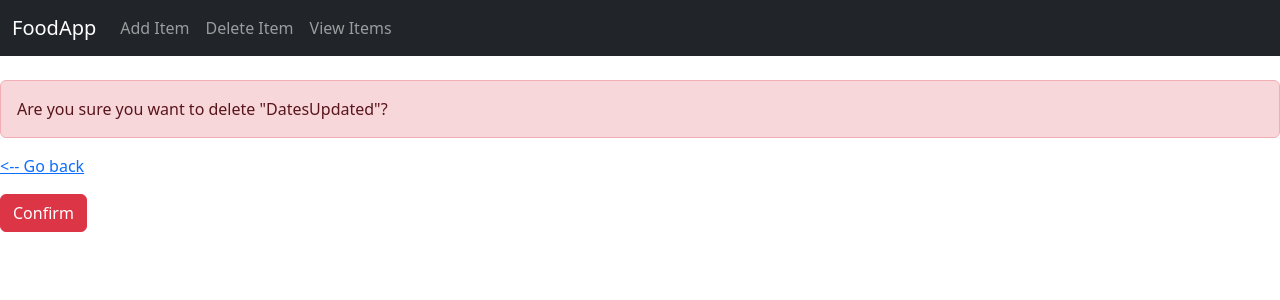
After one commit to THENHKHAN/Food-Menu-App-Using-Django, a Django app: page /food/delete/1 in a window 1280 px wide. The commit adds this page. Shown: the top 300 px of the page. Run offline with Django 4.2, Linux system fonts and the light colour scheme; data comes from the database, SQL or seed files in the repository; both versions use the stored data as it was after the commit.

Commit message:
Implemented DELETE Functionality- Go in detail and you get Delete button link click and it will open confirmation then choose back or confirm delete

```diff
--- a/foodProj/food/templates/detail.html
+++ b/foodProj/food/templates/detail.html
@@ -14,6 +14,7 @@
         <h4>{{item.item_desc}}</h4>
         <h6>${{item.item_price}}</h6>
         <a href="{% url 'food:update_item' item.id %}" class="btn btn-primary">Update</a>
+        <a href="{% url 'food:delete_item' item.id %}" class="btn btn-danger">Delete</a>
     </div>
 
 </div>
--- /dev/null
+++ b/foodProj/food/templates/item_delete.html
@@ -0,0 +1,29 @@
+{% extends "./base.html" %}
+
+{% block body %}
+
+<form method="POST">
+
+    {% csrf_token %}
+    <br>
+    <div class="alert alert-danger" role="alert">
+
+        Are you sure you want to delete "{{ item.item_name }}"?
+
+    </div>
+
+    <p>
+
+        <a href="{% url 'food:detail' item.id %}"> <-- Go back</a>
+
+    </p>
+
+    <p>
+
+        <input class="btn btn-danger" type="submit" value="Confirm">
+
+    </p>
+
+</form>
+
+{% endblock body %}
--- a/foodProj/food/urls.py
+++ b/foodProj/food/urls.py
@@ -22,4 +22,5 @@ urlpatterns = [
     # edit
     path('update/<int:id>',views.update_item , name="update_item" ),
     # delete
+    path('delete/<int:id>' , views.delete_item , name="delete_item")
 ]
--- a/foodProj/food/views.py
+++ b/foodProj/food/views.py
@@ -70,3 +70,13 @@ def  update_item (request,id) :
             "form" : form ,
         }
     return render(request , "./item_form.html " , context)
+
+
+def delete_item (request,id) :
+
+    item = items.objects.get(id=id)
+    if request.method == 'POST':
+         item.delete()
+         return redirect ('food:homePage' )
+
+    return render(request,'./item_delete.html' , {"item":item})
```
Also changed, not shown: foodProj/db.sqlite3.
